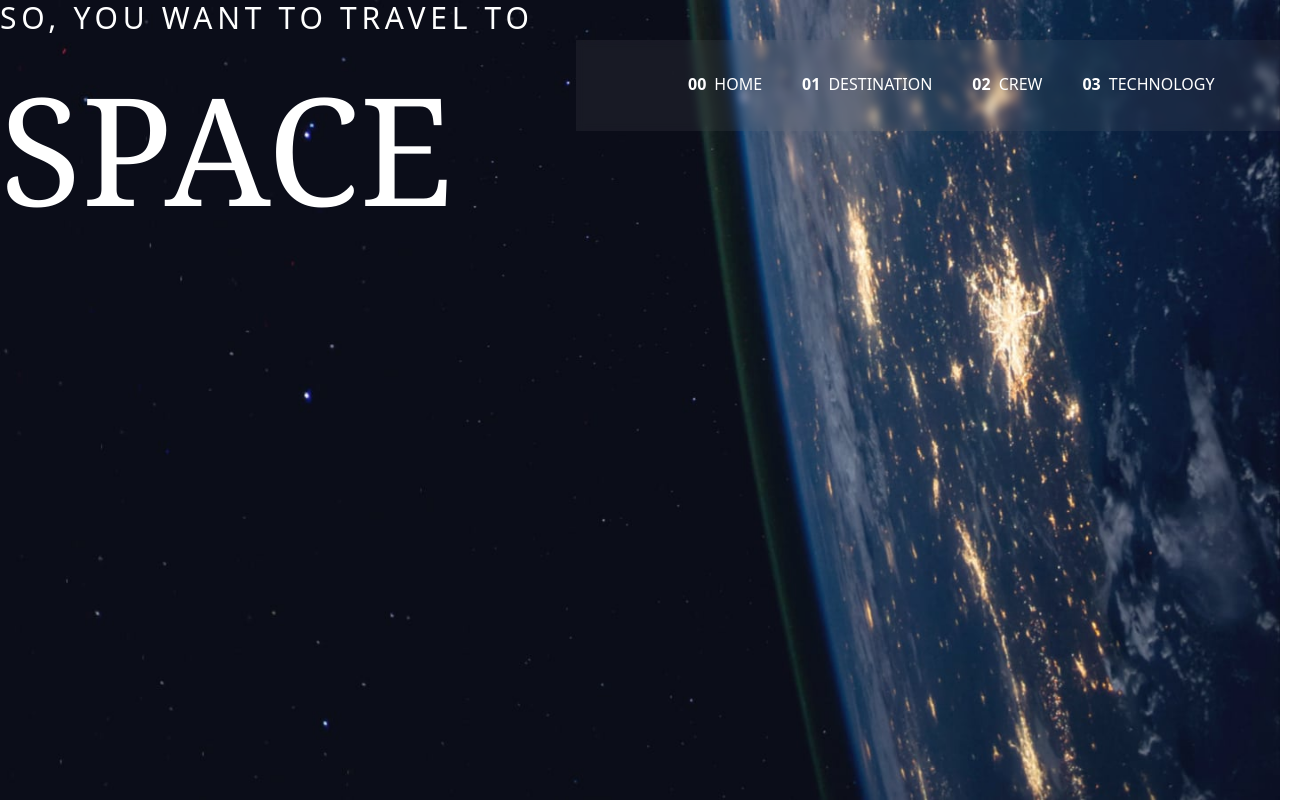
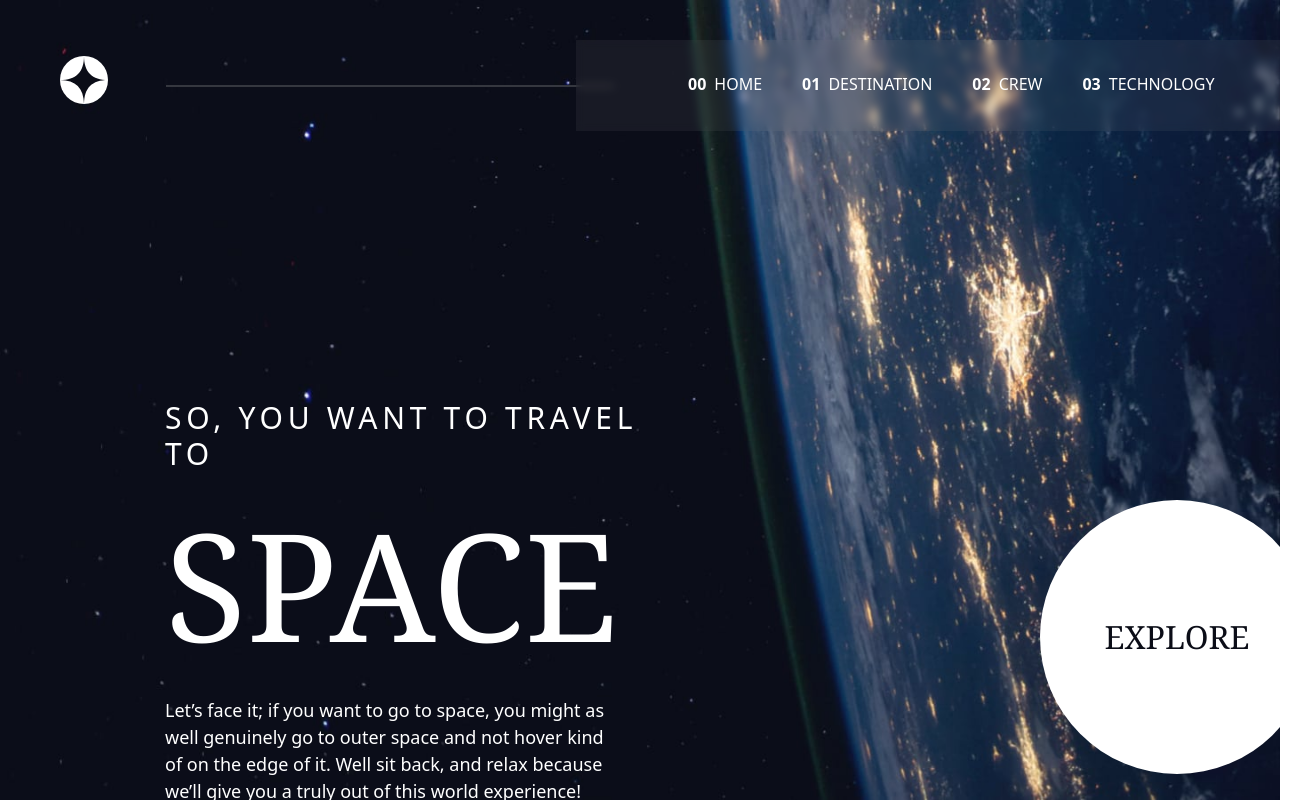
Before and after one commit to puyanwei/space-tourism, a Next.js app: page / in a window 1280 px wide. Shown: the whole page, 1314 px wide, since content can reach past the window. Built offline with nearby package versions, Linux system fonts and the light colour scheme; a web font is replaced by a local one.

Commit message:
Homepage desktop updates

```diff
--- a/src/pages/_app.tsx
+++ b/src/pages/_app.tsx
@@ -1,6 +1,8 @@
 import { NavBar } from "@/components/2-molecules/NavBar"
 import "./styles.css"
 import type { AppProps } from "next/app"
+import { Logo } from "@/components/1-atoms/Icons/Logo"
+import { IconWrapper } from "@/components/1-atoms/Icons"
 
 export const metadata = {
   title: "Space Tourism",
@@ -17,6 +19,10 @@ const navBar = [
 function MyApp({ Component, pageProps }: AppProps) {
   return (
     <>
+      <div className="fixed left-14 top-14">
+        <IconWrapper icon={<Logo />} />
+        <div className="fixed border-[1px] border-space-dark-gray top-[85px] left-[13%] w-[35%]" />
+      </div>
       <NavBar className="fixed right-0 top-10 w-[55%] px-20" data={navBar} currentPath="/" />
       <Component {...pageProps} />
     </>
--- a/src/pages/index.tsx
+++ b/src/pages/index.tsx
@@ -1,13 +1,26 @@
+import { Button } from "@/components/1-atoms/Button"
 import { Heading } from "@/components/1-atoms/Heading"
 import { Subheading } from "@/components/1-atoms/Subheading"
+import { Text } from "@/components/1-atoms/Text"
 
 export default function Home() {
   return (
-    <div className="h-screen bg-scroll bg-black bg-cover font-primary bg-earth-sm md:bg-earth-md lg:bg-earth-lg">
-      <main>
+    <div className="grid h-screen grid-cols-2 grid-rows-2 bg-scroll bg-black bg-cover font-primary bg-earth-sm md:bg-earth-md lg:bg-earth-lg">
+      {/* <div className="col-span-2 col-start-1 row-start-1" /> */}
+      <main className="row-start-2 pl-[165px]">
         <Subheading theme="primary">So, you want to travel to</Subheading>
         <Heading level="h1">Space</Heading>
+        <Text className="max-w-[450px]">
+          Let’s face it; if you want to go to space, you might as well genuinely go to outer space
+          and not hover kind of on the edge of it. Well sit back, and relax because we’ll give you a
+          truly out of this world experience!
+        </Text>
       </main>
+      <div className="pl-[400px] pt-[100px] row-start-2">
+        <Button className="" variant="explore">
+          Explore
+        </Button>
+      </div>
     </div>
   )
 }
--- a/tailwind.config.js
+++ b/tailwind.config.js
@@ -7,9 +7,9 @@ module.exports = {
   theme: {
     extend: {
       backgroundImage: {
-        "earth-lg": "url('/public/assets/home/background-home-desktop.jpg')",
-        "earth-md": "url('/public/assets/home/background-home-tablet.jpg')",
-        "earth-sm": "url('/public/assets/home/background-home-mobile.jpg')",
+        "earth-lg": "url('/assets/home/background-home-desktop.jpg')",
+        "earth-md": "url('/assets/home/background-home-tablet.jpg')",
+        "earth-sm": "url('/assets/home/background-home-mobile.jpg')",
       },
       colors: {
         "space-black": "#0b0d17",
```
